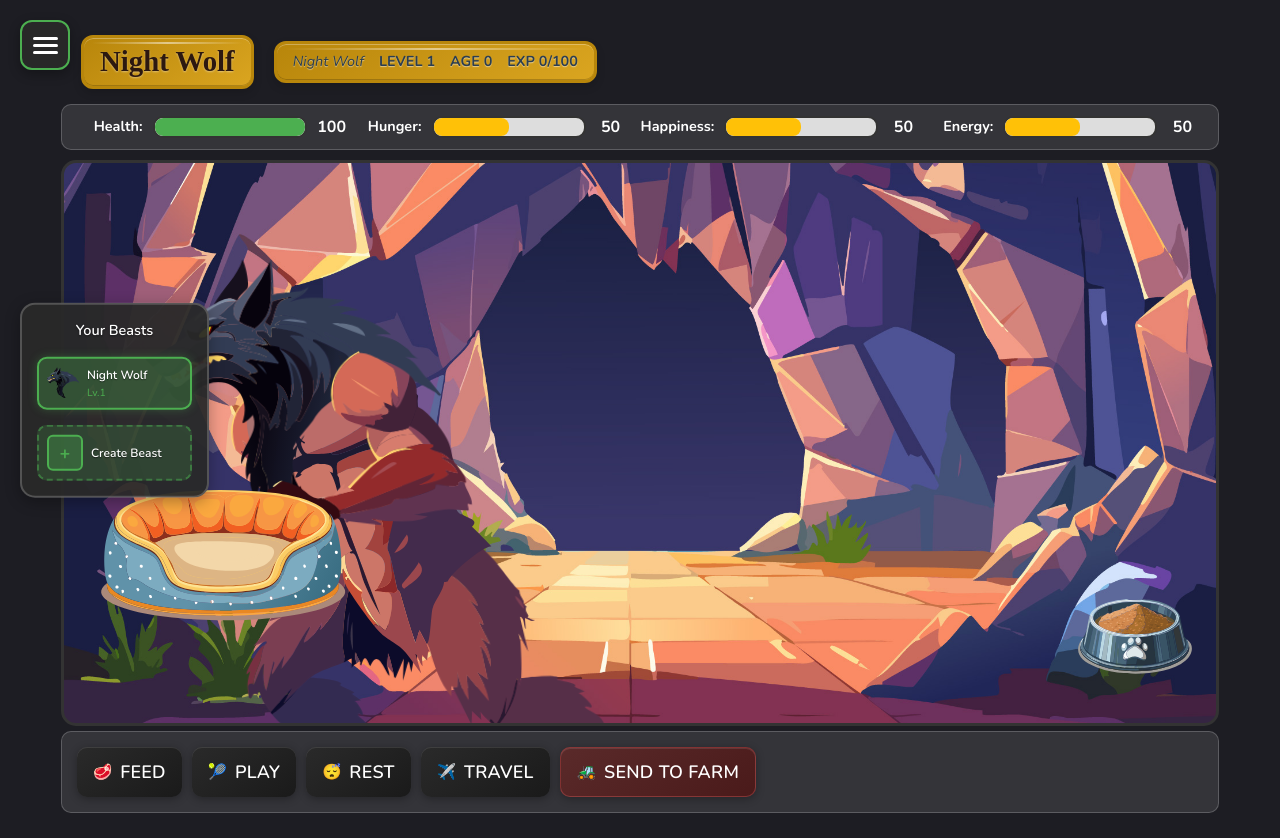
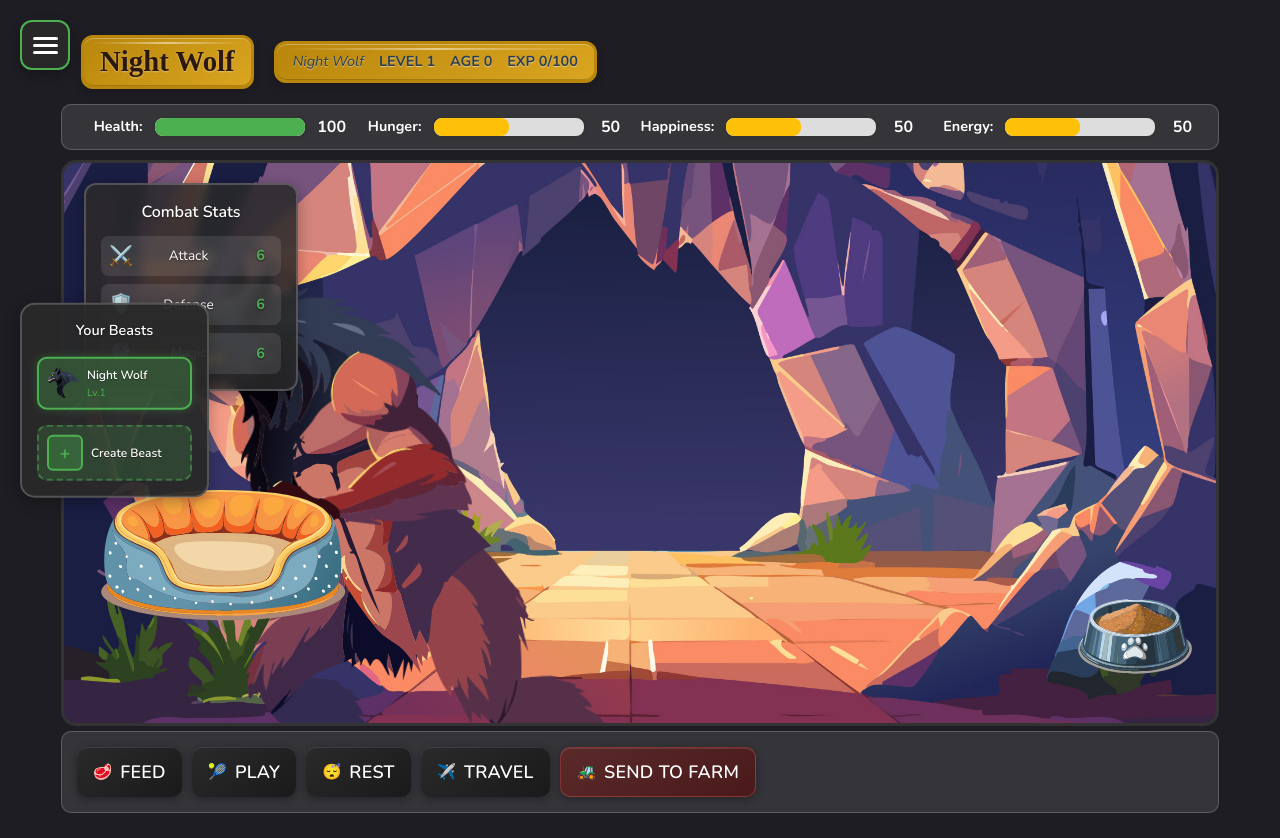
Before and after one commit to nicolegdesign/beastenstein, a React (Vite) app: page / in a window 1280 px wide. Built offline with nearby package versions, Linux system fonts and the light colour scheme; a web font is replaced by a local one.

Commit message:
Add combat stat table.

```diff
--- a/src/App.tsx
+++ b/src/App.tsx
@@ -857,6 +857,12 @@ function App() {
             beastPosition={position}
             beastId={currentBeastId}
             hunger={stats.hunger}
+            combatStats={{
+              attack: currentBeastData?.attack || 0,
+              defense: currentBeastData?.defense || 0,
+              speed: currentBeastData?.speed || 0,
+              magic: currentBeastData?.magic || 0
+            }}
             poos={poos}
             onFeedFromBowl={handleFeed}
             onRestFromBed={startRest}
--- a/src/components/BeastDen/BeastDen.css
+++ b/src/components/BeastDen/BeastDen.css
@@ -121,3 +121,101 @@
   animation: bounce-across 2.5s ease-out forwards;
   opacity: 1;
 }
+
+/* Combat Stats Table */
+.combat-stats-container {
+  position: absolute;
+  top: 20px;
+  left: 20px;
+  z-index: 10;
+}
+
+.combat-stats-table {
+  background: rgba(42, 42, 42, 0.85);
+  border: 2px solid rgba(255, 255, 255, 0.2);
+  border-radius: 12px;
+  padding: 15px;
+  backdrop-filter: blur(5px);
+  box-shadow: 0 4px 15px rgba(0, 0, 0, 0.3);
+  min-width: 180px;
+}
+
+.stats-title {
+  color: #ffffff;
+  font-family: 'Nunito', sans-serif;
+  font-size: 1em;
+  font-weight: 600;
+  margin: 0 0 12px 0;
+  text-align: center;
+  text-shadow: 0 1px 2px rgba(0, 0, 0, 0.5);
+}
+
+.stats-grid {
+  display: flex;
+  flex-direction: column;
+  gap: 8px;
+}
+
+.stat-item {
+  display: flex;
+  align-items: center;
+  gap: 8px;
+  padding: 6px 8px;
+  background: rgba(255, 255, 255, 0.1);
+  border-radius: 8px;
+  transition: all 0.3s ease;
+}
+
+.stat-item:hover {
+  background: rgba(255, 255, 255, 0.15);
+}
+
+.stat-icon {
+  font-size: 1.2em;
+  width: 20px;
+  text-align: center;
+}
+
+.stat-label {
+  color: #ffffff;
+  font-family: 'Nunito', sans-serif;
+  font-size: 0.85em;
+  font-weight: 500;
+  flex: 1;
+  text-shadow: 0 1px 2px rgba(0, 0, 0, 0.5);
+}
+
+.stat-value {
+  color: #4CAF50;
+  font-family: 'Nunito', sans-serif;
+  font-size: 0.9em;
+  font-weight: 700;
+  min-width: 25px;
+  text-align: center;
+  text-shadow: 0 1px 2px rgba(0, 0, 0, 0.5);
+}
+
+/* Responsive adjustments */
+@media (max-width: 768px) {
+  .combat-stats-container {
+    top: 10px;
+    left: 10px;
+  }
+
+  .combat-stats-table {
+    padding: 10px;
+    min-width: 150px;
+  }
+
+  .stats-title {
+    font-size: 0.9em;
+  }
+
+  .stat-label {
+    font-size: 0.75em;
+  }
+
+  .stat-value {
+    font-size: 0.8em;
+  }
+}
--- a/src/components/BeastDen/BeastDen.tsx
+++ b/src/components/BeastDen/BeastDen.tsx
@@ -2,7 +2,7 @@ import React, { forwardRef } from 'react';
 import { Beast } from '../Beast/Beast';
 import { Poo } from '../Poo/Poo';
 import { AnimatedSteak } from '../AnimatedSteak/AnimatedSteak';
-import type { BeastMood } from '../../types/game';
+import type { BeastMood, BeastCombatStats } from '../../types/game';
 import './BeastDen.css';
 
 interface PooItem {
@@ -18,6 +18,7 @@ interface BeastDenProps {
   beastPosition: { x: number; y: number };
   beastId: string;
   hunger: number;
+  combatStats: BeastCombatStats;
   poos: PooItem[];
   onFeedFromBowl: () => void;
   onRestFromBed: () => void;
@@ -41,6 +42,7 @@ export const BeastDen = forwardRef<HTMLDivElement, BeastDenProps>(({
   beastPosition,
   beastId,
   hunger,
+  combatStats,
   poos,
   onFeedFromBowl,
   onRestFromBed,
@@ -68,6 +70,30 @@ export const BeastDen = forwardRef<HTMLDivElement, BeastDenProps>(({
         position={beastPosition}
         beastId={beastId}
       />
+
+      {/* Combat Stats Table */}
+      <div className="combat-stats-container">
+        <div className="combat-stats-table">
+          <h4 className="stats-title">Combat Stats</h4>
+          <div className="stats-grid">
+            <div className="stat-item">
+              <span className="stat-icon">⚔️</span>
+              <span className="stat-label">Attack</span>
+              <span className="stat-value">{combatStats.attack}</span>
+            </div>
+            <div className="stat-item">
+              <span className="stat-icon">🛡️</span>
+              <span className="stat-label">Defense</span>
+              <span className="stat-value">{combatStats.defense}</span>
+            </div>
+            <div className="stat-item">
+              <span className="stat-icon">🔮</span>
+              <span className="stat-label">Magic</span>
+              <span className="stat-value">{combatStats.magic}</span>
+            </div>
+          </div>
+        </div>
+      </div>
 
       <div id="food-bowl" onClick={onFeedFromBowl}>
         <img src={getBowlImage()} alt="Food Bowl" />
```
